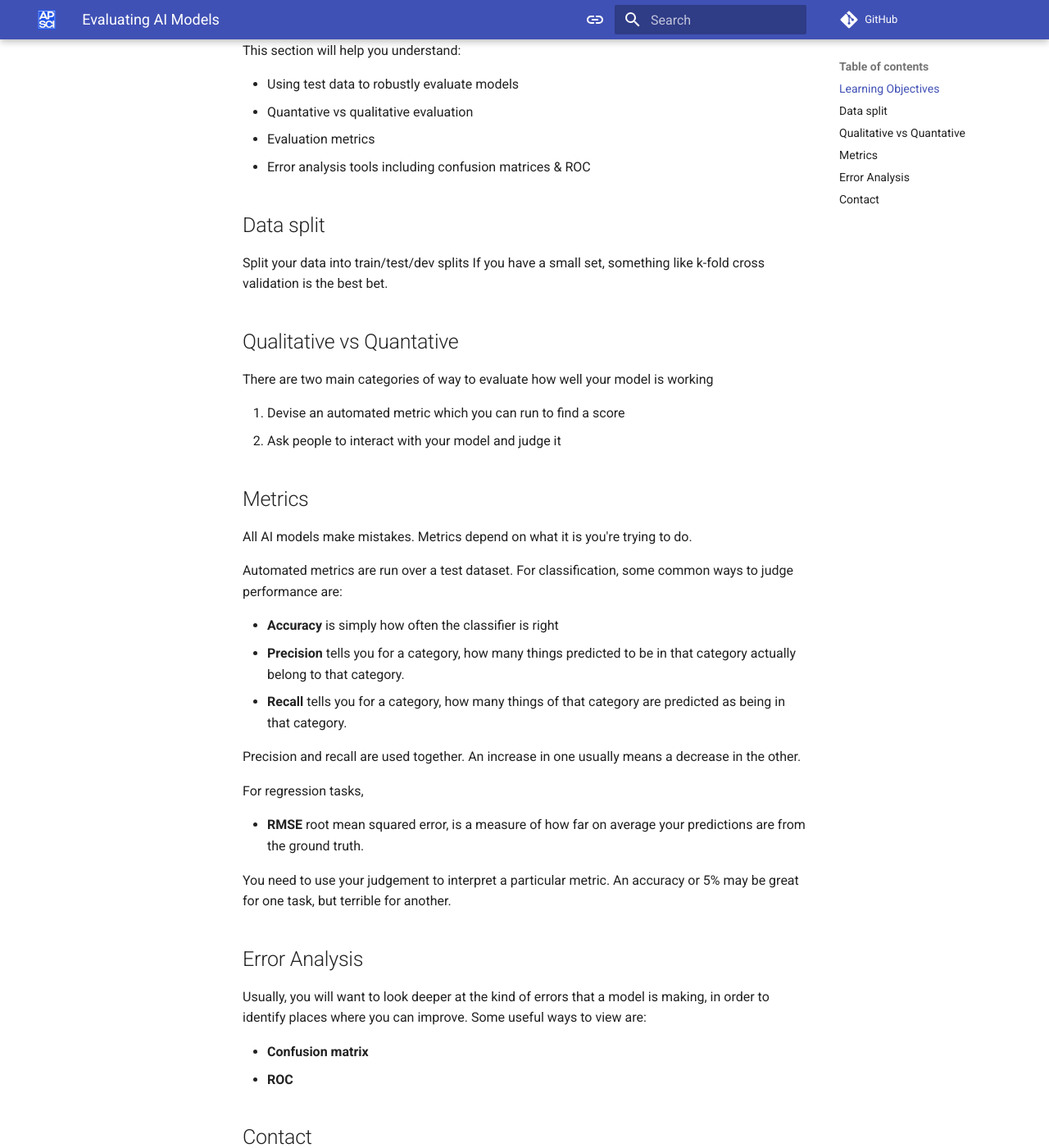
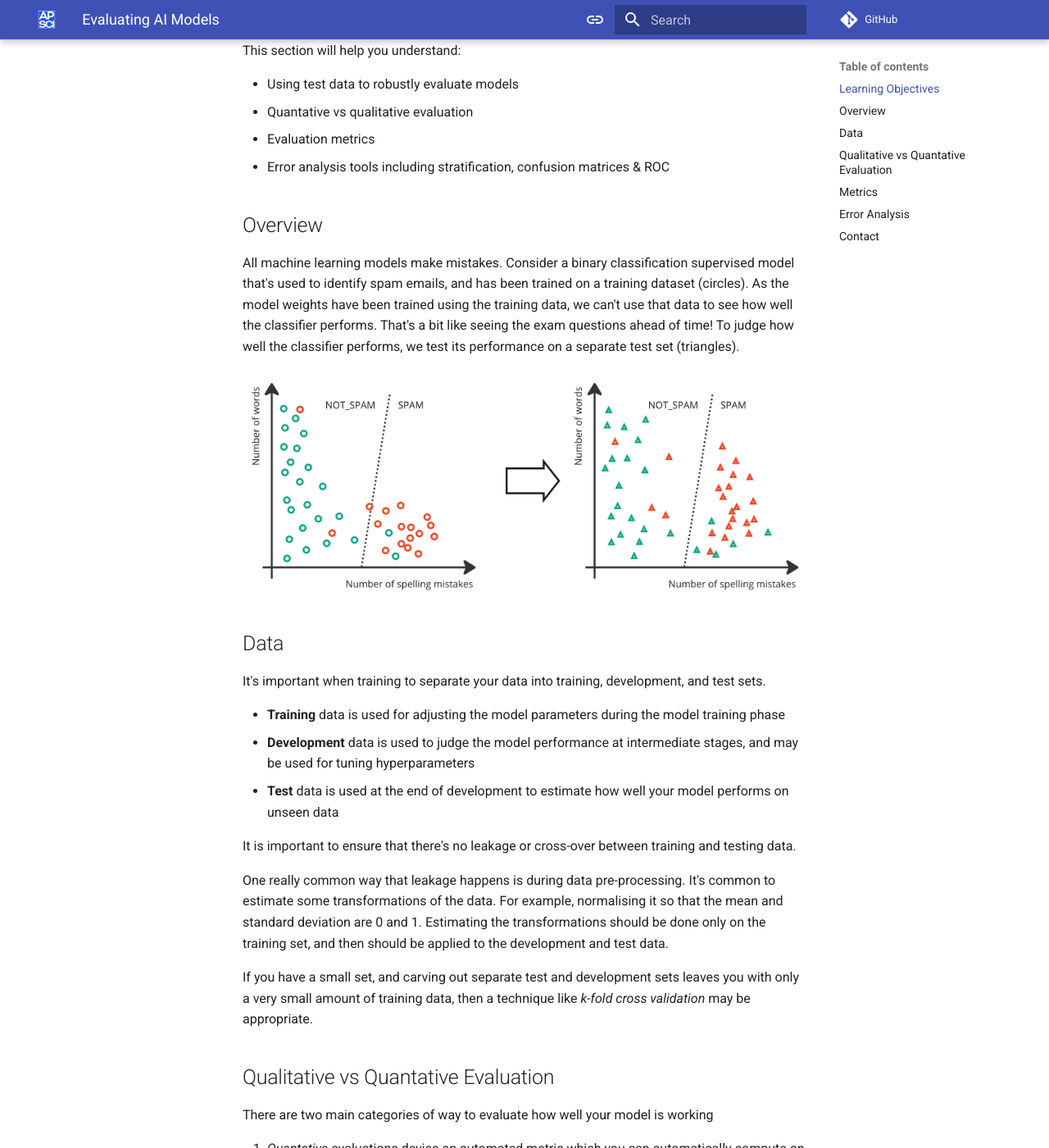
Before and after one commit to acceleratescience/ai-core-concepts, an MkDocs documentation site: the page built from docs/evaluating.md, in a window 1280 px wide and 1400 px high, scrolled down 230 px. Shown: the whole window at 82% size. Built offline with MkDocs 1.6.1 and Material for MkDocs 9.7.7, drawn with Linux system fonts in a browser that asks for light colours; comment, search, counter and statistics services are not loaded; some of the changed text lies outside the part shown.

Commit message:
Updated training & eval

```diff
--- a/docs/evaluating.md
+++ b/docs/evaluating.md
@@ -7,45 +7,61 @@
 - Using test data to robustly evaluate models
 - Quantative vs qualitative evaluation
 - Evaluation metrics
-- Error analysis tools including confusion matrices & ROC
+- Error analysis tools including stratification, confusion matrices & ROC
 
-## Data split
-Split your data into train/test/dev splits
-If you have a small set, something like k-fold cross validation is the best bet.
+## Overview
 
-## Qualitative vs Quantative
+All machine learning models make mistakes. Consider a binary classification supervised model that's used to identify spam emails, and has been trained on a training dataset (circles). As the model weights have been trained using the training data, we can't use that data to see how well the classifier performs. That's a bit like seeing the exam questions ahead of time! To judge how well the classifier performs, we test its performance on a separate test set (triangles).
+
+![Evaluation](imgs/eval1.png){ align=center }
+
+## Data
+It's important when training to separate your data into training, development, and test sets.
+
+- **Training** data is used for adjusting the model parameters during the model training phase
+- **Development** data is used to judge the model performance at intermediate stages, and may be used for tuning hyperparameters
+- **Test** data is used at the end of development to estimate how well your model performs on unseen data
+
+It is important to ensure that there's no leakage or cross-over between training and testing data.
+
+One really common way that leakage happens is during data pre-processing. It's common to estimate some transformations of the data. For example, normalising it so that the mean and standard deviation are 0 and 1. Estimating the transformations should be done only on the training set, and then should be applied to the development and test data.
+
+If you have a small set, and carving out separate test and development sets leaves you with only a very small amount of training data, then a technique like _k-fold cross validation_ may be appropriate.
+
+## Qualitative vs Quantative Evaluation
 There are two main categories of way to evaluate how well your model is working
 
-1. Devise an automated metric which you can run to find a score
-2. Ask people to interact with your model and judge it
+1. *Quantative* evaluations devise an automated metric which you can automatically compute on your test set to give a score
+2. *Qualitative* evaluations ask people to interact with your model and judge it
 
+For some tasks, like spam email detection, we can automatically compute an accuracy metric. For other tasks, like machine translation, there are many possible correct answers and it's hard to find a good automated metric. Hence, the way to judge performance is by having people evaluate the translations.
 
+Qualitative evaluations are expensive to perform, and so in practice it's often helpful to have a mix of quantitative and qualitative metrics.
 
 
 ## Metrics
 
-All AI models make mistakes. Metrics depend on what it is you're trying to do.
+There are a wide range of metrics in use for different tasks, so the best thing to do is to look at the literature and see what people are using. However, some common metrics exist. For classification:
 
-Automated metrics are run over a test dataset. For classification, some common ways to judge performance are:
+- **Accuracy** is simply how often the classifier is right. This is computed by comparing the classifier's prediction against the ground truth human labels in a test set.
+- **Precision** is a measure of how many of your positive classifications were correct. For the spam email case, it's the proportion of emails the model identified as spam that actually were spam.
+- **Recall** tells you what proportion of your positives were correct. For the spam email case, it's the proportion of actual spam emails the model identified as spam.
 
-- **Accuracy** is simply how often the classifier is right
-- **Precision** tells you for a category, how many things predicted to be in that category actually belong to that category.
-- **Recall** tells you for a category, how many things of that category are predicted as being in that category.
-
-Precision and recall are used together. An increase in one usually means a decrease in the other.
+[Precision and recall](https://developers.google.com/machine-learning/crash-course/classification/precision-and-recall) are used together. An increase in one usually means a decrease in the other.
 
 For regression tasks,
 
-- **RMSE** root mean squared error, is a measure of how far on average your predictions are from the ground truth.
+- **RMSE** root mean squared error, is a measure of how far on average your predictions are from the ground truth label.
 
-You need to use your judgement to interpret a particular metric. An accuracy or 5% may be great for one task, but terrible for another.
+You'll need to use your judgement to interpret a particular metric. An accuracy or 5% may be great for one task, but terrible for another.
 
 ## Error Analysis
 
-Usually, you will want to look deeper at the kind of errors that a model is making, in order to identify places where you can improve. Some useful ways to view are:
+Usually, you 'll want to look deeper at the kind of errors that a model is making, in order to identify places where you can improve. Some useful ways to view errors are:
 
-- **Confusion matrix**
-- **ROC**
+- **Confusion matrix**: a plot showing which categories were confused with each other.
+- **ROC** a graph that shows classification error as you change the classifier's threshold.
+- **Stratification** of your test data into different subgroups, to compute the error on those. This can help identfy sub-populations with different performance.
 
 ## Contact
 
```
Also changed, not shown: docs/training.md (+2 -0 lines), docs/imgs/eval1.png (added).
